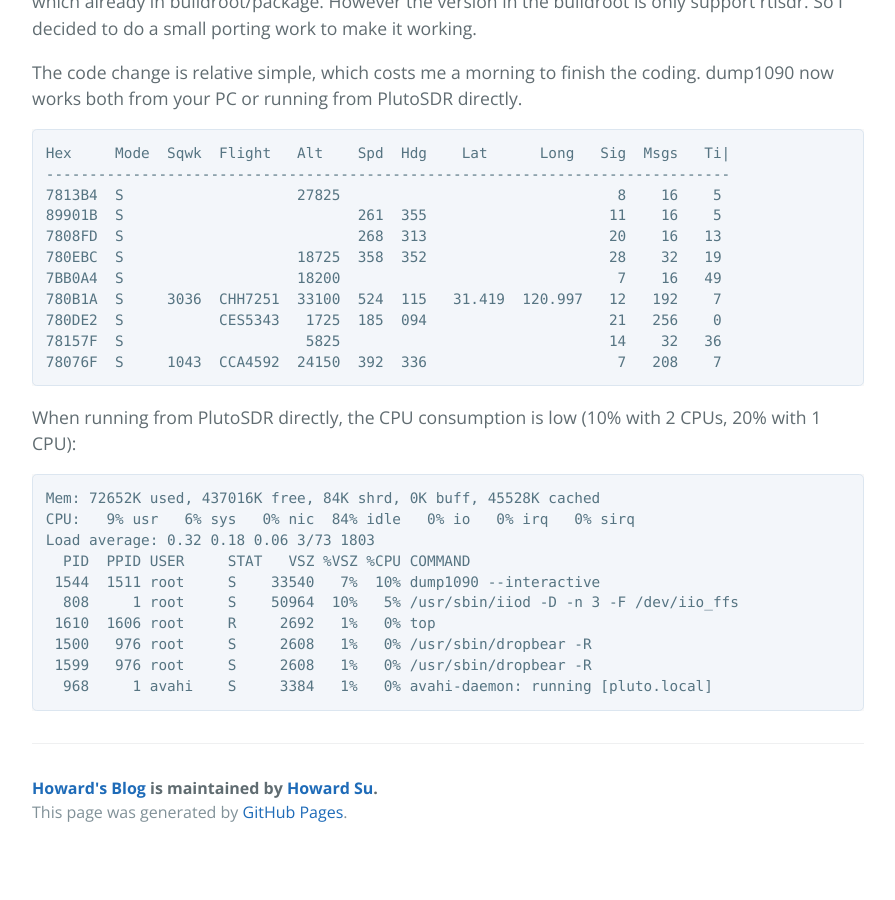
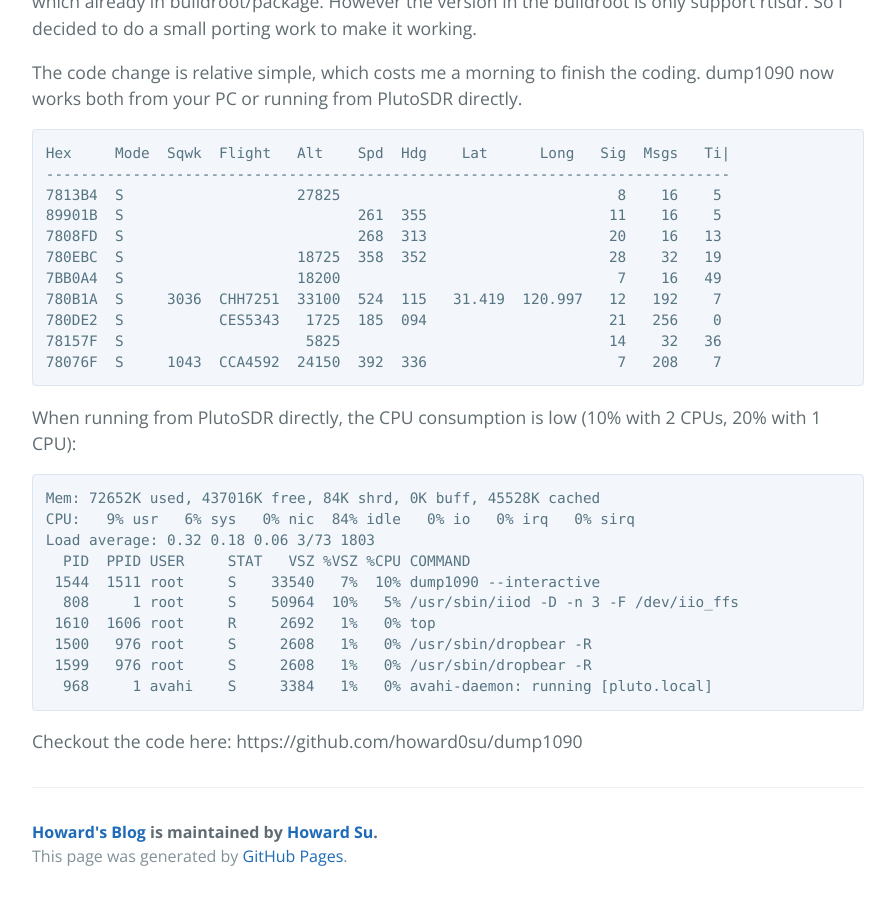
Before and after one commit to howard0su/howard0su.github.io, a Jekyll site: the page built from _posts/2020-09-27-dump1090-on-plutosdr.md, in a window 1280 px wide and 900 px high, scrolled down 655 px. Shown: the whole window, without its empty margins (192-1087 px from the left). Built offline with Jekyll 4.4.1, drawn with Linux system fonts in a browser that asks for light colours; comment, search, counter and statistics services are not loaded; before the commit the page ends 1511 px from its top, so only the background shows below that.

Commit message:
Add github link

````diff
--- a/_posts/2020-09-27-dump1090-on-plutosdr.md
+++ b/_posts/2020-09-27-dump1090-on-plutosdr.md
@@ -41,3 +41,5 @@ Load average: 0.32 0.18 0.06 3/73 1803
  1599   976 root     S     2608   1%   0% /usr/sbin/dropbear -R
   968     1 avahi    S     3384   1%   0% avahi-daemon: running [pluto.local]
 ```
+
+Checkout the code here: https://github.com/howard0su/dump1090
````
